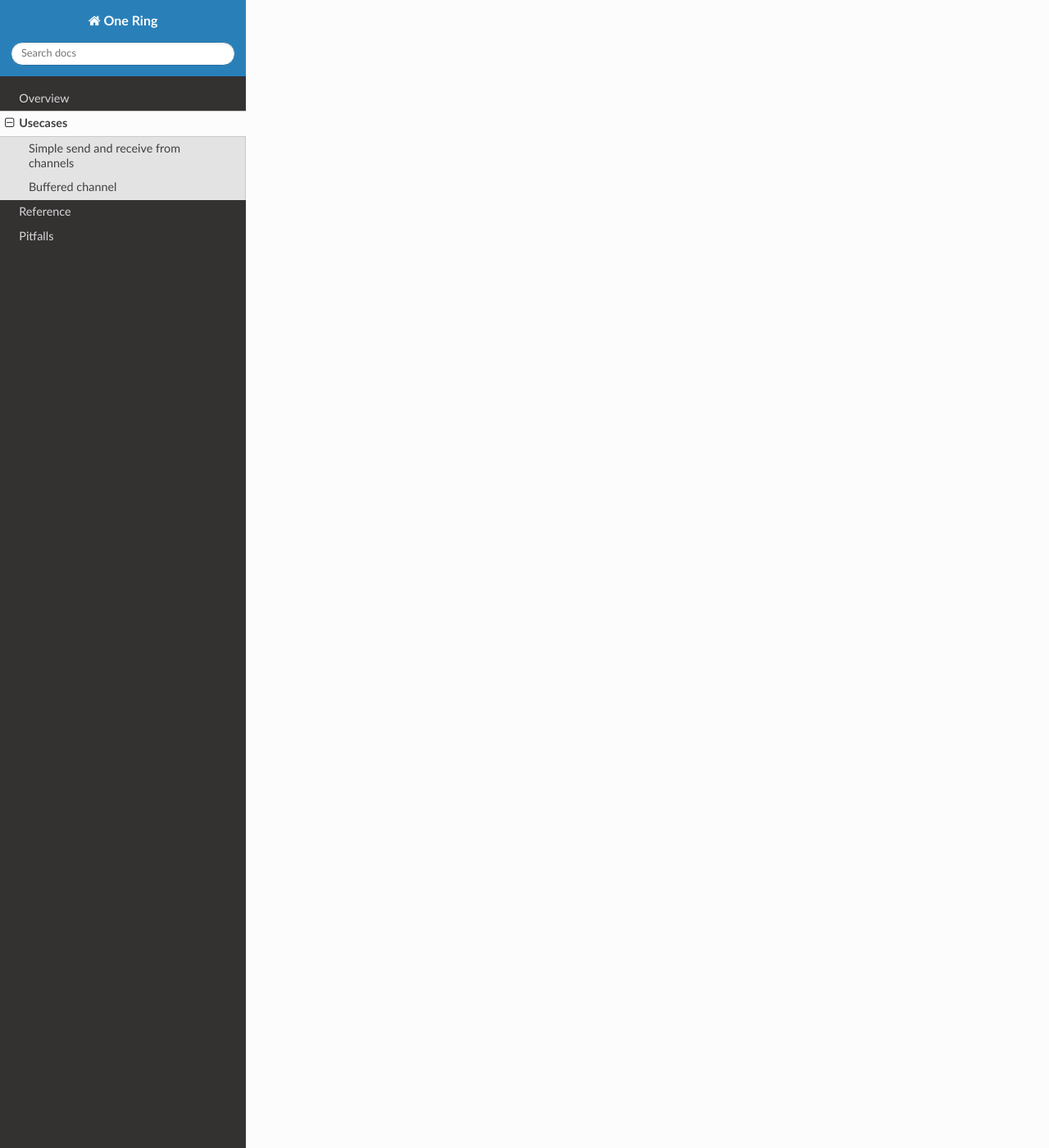
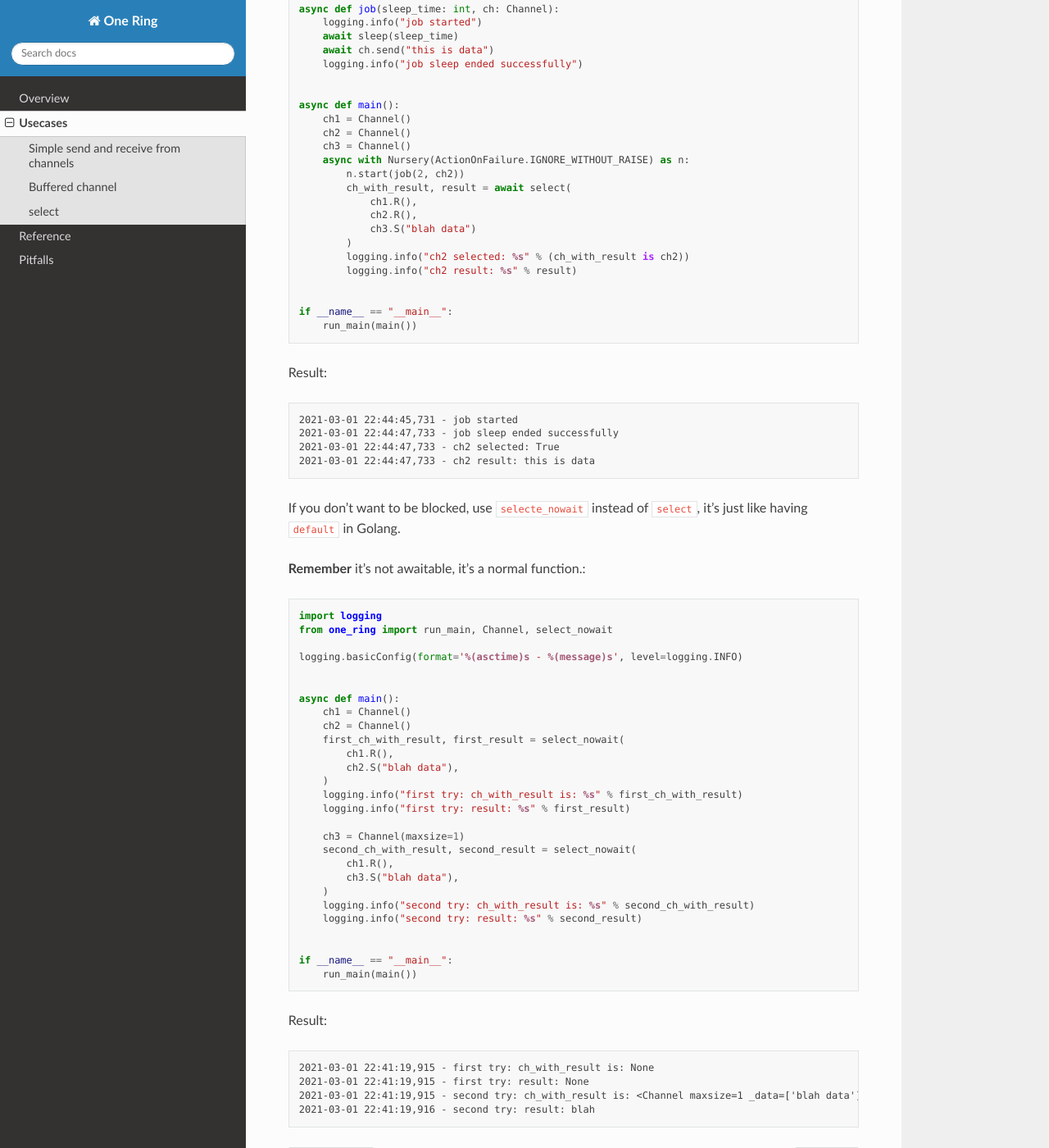
Before and after one commit to Yaser-Amiri/one-ring, a Sphinx documentation site: the page built from docs/usecases.rst, in a window 1280 px wide and 1400 px high, scrolled down 1819 px. Shown: the whole window at 82% size. Built offline with Sphinx 7.4.7 and the Read the Docs theme 2.0.0, drawn with Linux system fonts in a browser that asks for light colours; some of the changed text lies outside the part shown.

Commit message:
Add select and select_nowait to docs

```diff
--- a/docs/reference.rst
+++ b/docs/reference.rst
@@ -12,6 +12,8 @@ Refrence of CSP things
    :show-inheritance:
 
 .. autofunction:: one_ring.select
+
+.. autofunction:: one_ring.select_nowait
 
 .. autofunction:: one_ring.Timeout
 
--- a/docs/usecases.rst
+++ b/docs/usecases.rst
@@ -73,3 +73,93 @@ You can create buffered channel by passing :code:`maxsize` to Channel class: ::
 
     if __name__ == "__main__":
         run_main(main())
+
+select
+******
+Makes a single choice between one of several channel operations (blocking),
+it's like Golang's :code:`select` and of course :code:`alt!` in core.async
+
+Channels have two methods for dispatching on :code:`select`, the :code:`R` for receiving and :code:`S` for sending data.
+:code:`select` returns a tuple, the first member is the channel that selected, the second is the data that transmitted. ::
+
+  import logging
+  from asyncio import sleep
+  from one_ring import Nursery, run_main, ActionOnFailure, Channel, select
+
+  logging.basicConfig(format='%(asctime)s - %(message)s', level=logging.INFO)
+
+
+  async def job(sleep_time: int, ch: Channel):
+      logging.info("job started")
+      await sleep(sleep_time)
+      await ch.send("this is data")
+      logging.info("job sleep ended successfully")
+
+
+  async def main():
+      ch1 = Channel()
+      ch2 = Channel()
+      ch3 = Channel()
+      async with Nursery(ActionOnFailure.IGNORE_WITHOUT_RAISE) as n:
+          n.start(job(2, ch2))
+          ch_with_result, result = await select(
+              ch1.R(),
+              ch2.R(),
+              ch3.S("blah data")
+          )
+          logging.info("ch2 selected: %s" % (ch_with_result is ch2))
+          logging.info("ch2 result: %s" % result)
+
+
+  if __name__ == "__main__":
+      run_main(main())
+
+Result:
+
+.. code-block:: text
+
+  2021-03-01 22:44:45,731 - job started
+  2021-03-01 22:44:47,733 - job sleep ended successfully
+  2021-03-01 22:44:47,733 - ch2 selected: True
+  2021-03-01 22:44:47,733 - ch2 result: this is data
+
+If you don't want to be blocked, use :code:`selecte_nowait` instead of :code:`select`, it's just like having :code:`default` in Golang.
+
+**Remember** it's not awaitable, it's a normal function.::
+
+  import logging
+  from one_ring import run_main, Channel, select_nowait
+
+  logging.basicConfig(format='%(asctime)s - %(message)s', level=logging.INFO)
+
+
+  async def main():
+      ch1 = Channel()
+      ch2 = Channel()
+      first_ch_with_result, first_result = select_nowait(
+          ch1.R(),
+          ch2.S("blah data"),
+      )
+      logging.info("first try: ch_with_result is: %s" % first_ch_with_result)
+      logging.info("first try: result: %s" % first_result)
+
+      ch3 = Channel(maxsize=1)
+      second_ch_with_result, second_result = select_nowait(
+          ch1.R(),
+          ch3.S("blah data"),
+      )
+      logging.info("second try: ch_with_result is: %s" % second_ch_with_result)
+      logging.info("second try: result: %s" % second_result)
+
+
+  if __name__ == "__main__":
+      run_main(main())
+
+Result:
+
+.. code-block:: text
+
+  2021-03-01 22:41:19,915 - first try: ch_with_result is: None
+  2021-03-01 22:41:19,915 - first try: result: None
+  2021-03-01 22:41:19,915 - second try: ch_with_result is: <Channel maxsize=1 _data=['blah data']>
+  2021-03-01 22:41:19,916 - second try: result: blah
--- a/one_ring/__init__.py
+++ b/one_ring/__init__.py
@@ -1,10 +1,11 @@
-from .csp import Channel, select, Timeout
+from .csp import Channel, select, Timeout, select_nowait
 from .nursery import Nursery, NurseryChildFailure, ActionOnFailure
 from .asyncio_sugar import run_main
 
 __all__ = [
     "Channel",
     "select",
+    "select_nowait",
     "Timeout",
     "Nursery",
     "NurseryChildFailure",
```
Also changed, not shown: 1 other file.
